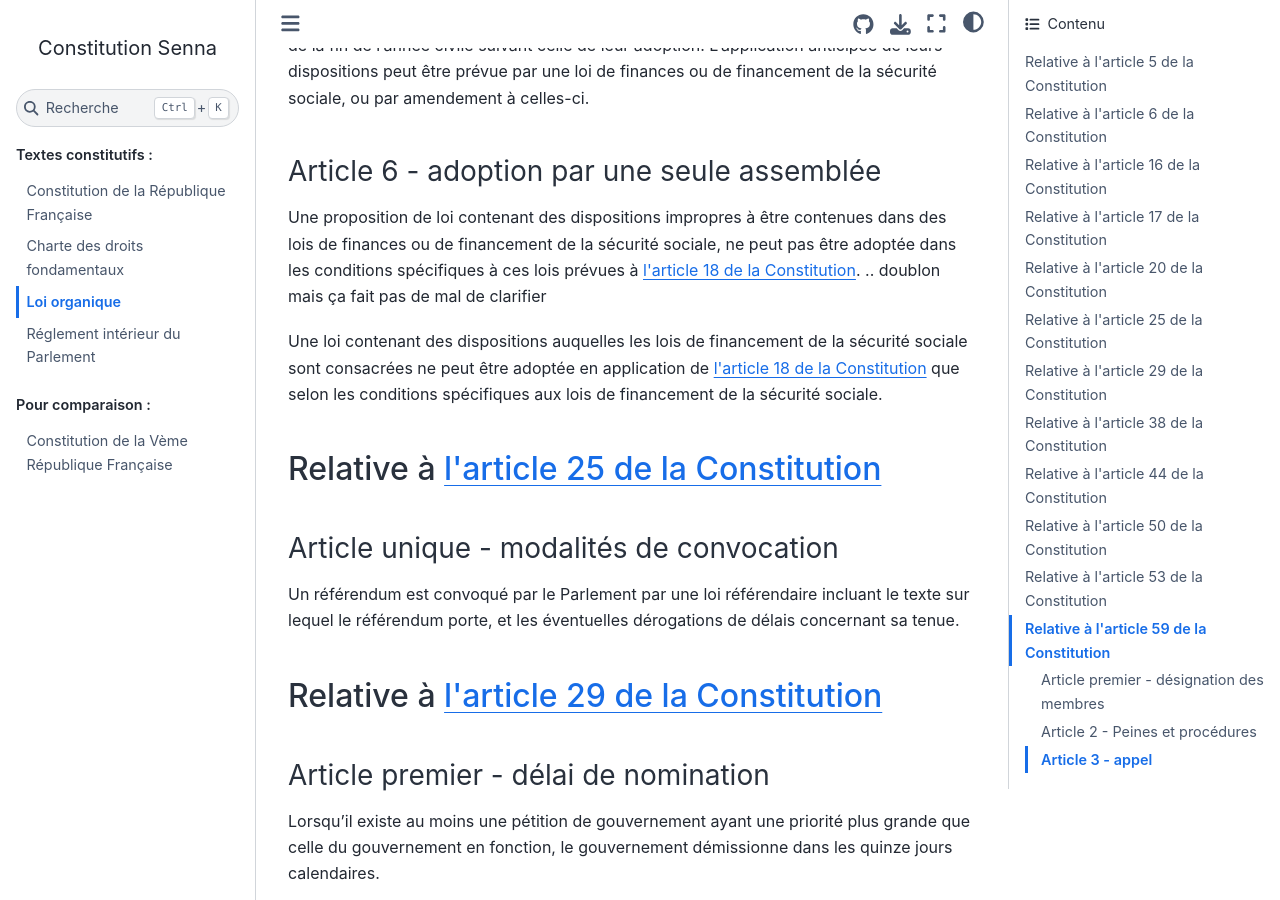
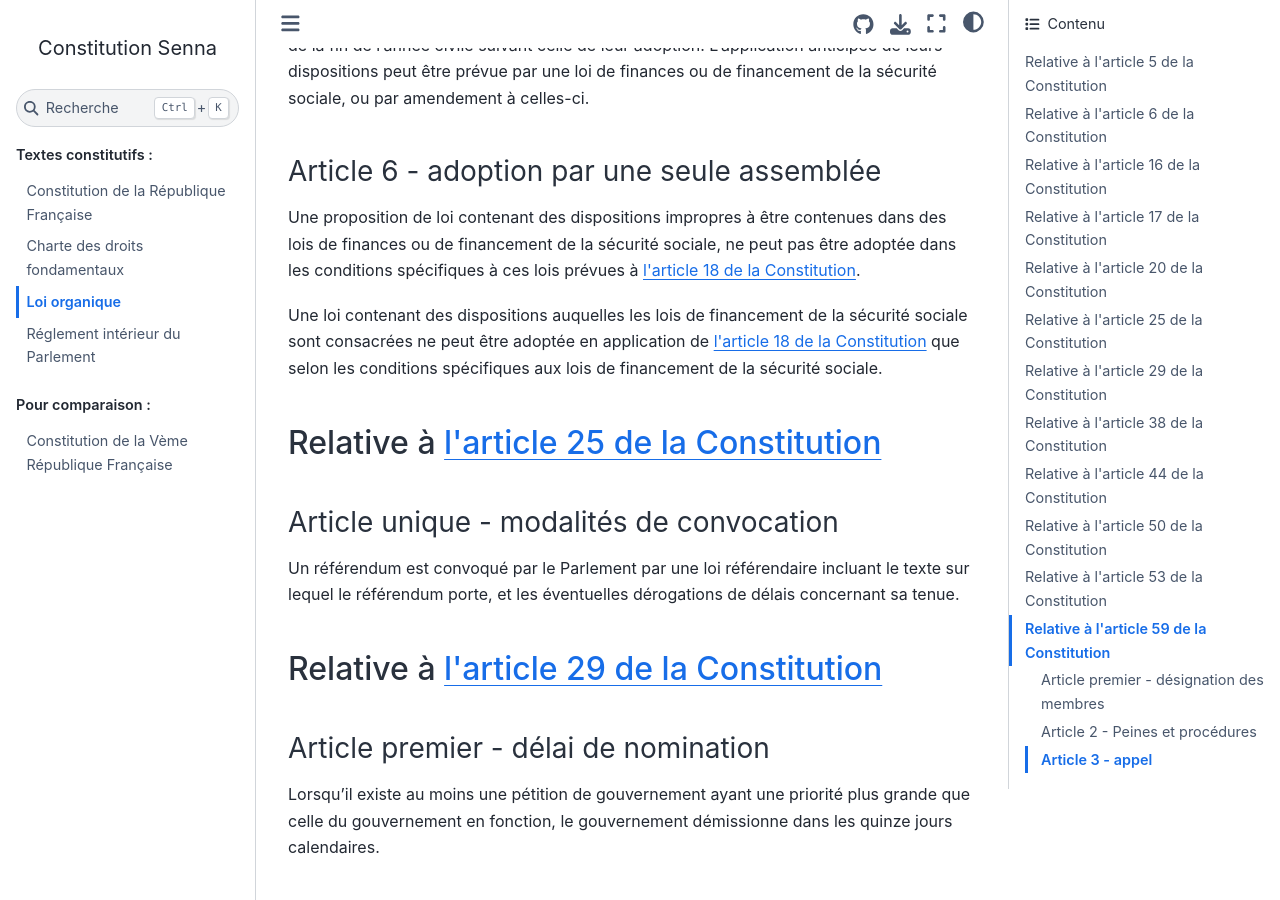
Before and after one commit to Gouvernathor/senna, a Sphinx documentation site: the page built from source/organique.rst, in a window 1280 px wide and 900 px high, scrolled down 4800 px. Built offline with Sphinx 7.4.7 and the Sphinx Book theme 1.1.4, drawn with Linux system fonts in a browser that asks for light colours; some of the changed lines change nothing that is shown.

Commit message:
typo et greentext

```diff
--- a/source/organique.rst
+++ b/source/organique.rst
@@ -142,6 +142,7 @@
 Article 6 - adoption par une seule assemblée
 --------------------------------------------
 Une proposition de loi contenant des dispositions impropres à être contenues dans des lois de finances ou de financement de la sécurité sociale, ne peut pas être adoptée dans les conditions spécifiques à ces lois prévues à :artref:`adoption par une seule assemblée`.
+
 .. doublon mais ça fait pas de mal de clarifier
 
 Une loi contenant des dispositions auquelles les lois de financement de la sécurité sociale sont consacrées ne peut être adoptée en application de :artref:`adoption par une seule assemblée` que selon les conditions spécifiques aux lois de financement de la sécurité sociale.
@@ -178,7 +179,7 @@
 
 .. le censuré a droit à se défendre et à être entendu par l'assemblée entamant la procédure de censure
 
-.. le chancelier informe le Bureau des deux assemblées du remplacement d'un membre censuré dans les 24h suivant la censure
+.. le chancelier informe le Bureau des deux assemblées du remplacement d'un membre censuré dans les 24h suivant la censure, ou à la séance suivante sinon
 
 ------------------------------------------------------------
 Relative à :artref:`révocation des élus`
```
